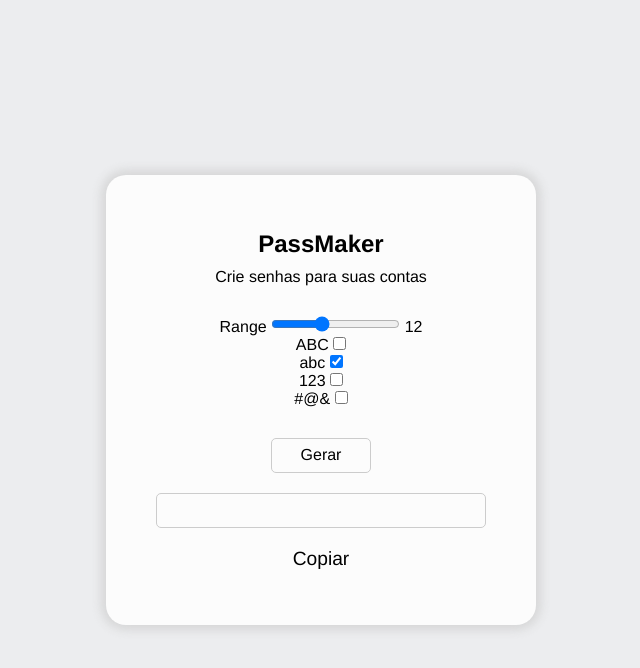
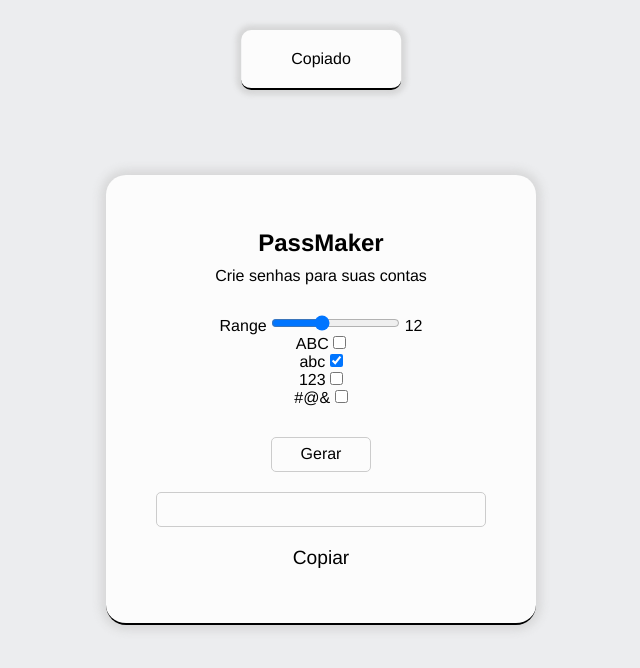
Before and after one commit to clashsantos/trab-web, a plain HTML site: page index.html in a window 1280 px wide. Shown: the whole page, without its empty margins (319-959 px from the left). Drawn offline with Linux system fonts and the light colour scheme.

Commit message:
Update style.css

```diff
--- a/style.css
+++ b/style.css
@@ -26,6 +26,7 @@ input[type="number"] {
 body {
 	background-color: #ecedef;
 }
+
 main {
 	width: 100%;
 	height: 100vh;
@@ -35,19 +36,22 @@ main {
 	align-items: center;
 	gap: 50px;
 }
+
 main section:first-child {
 	text-align: center;
 	display: flex;
 	flex-direction: column;
 	gap: 10px;
 }
+
 main section:nth-child(2) {
 	width: 250px;
 	display: flex;
 	flex-direction: column;
 	align-items: center;
 }
-main > div {
+
+main>div {
 	height: 450px;
 
 	display: flex;
@@ -59,6 +63,7 @@ main > div {
 	padding: 30px 50px;
 	border-radius: 20px;
 	box-shadow: 0 0 10px 5px #ccccccaa;
+	border-bottom: 2px solid #000;
 }
 
 #senha {
@@ -70,11 +75,13 @@ main > div {
 	align-items: center;
 	justify-content: center;
 }
+
 #go-container {
 	height: 35px;
 	display: flex;
 	align-items: end;
 }
+
 #go {
 	user-select: none;
 	cursor: pointer;
@@ -86,34 +93,50 @@ main > div {
 	height: 35px;
 	width: 100px;
 }
+
 #go:hover {
 	height: 33px;
 }
+
 #go:active {
 	height: 30px;
 }
+
 input,
 button {
 	cursor: pointer;
 	background: transparent;
 }
+
 #play {
 	display: flex;
 	flex-direction: column;
 	gap: 20px;
 	align-items: center;
 }
+
 #copiado {
-	height: 10px;
 	display: none;
 	position: absolute;
 	top: 30px;
 	left: 50%;
 	transform: translate(-50%, 0);
+	background: #fcfcfc;
+	padding: 20px 50px;
+	display: flex;
+	justify-content: center;
+	align-items: center;
+	border-radius: 10px;
+
+	box-shadow: 0 0 5px 5px #ccccccaa;
+	border-bottom: 2px solid #000;
 }
+
+
 #copyButton {
 	font-size: 1.2rem;
 }
+
 #copyButton::after {
 	display: block;
 	content: "";
```
